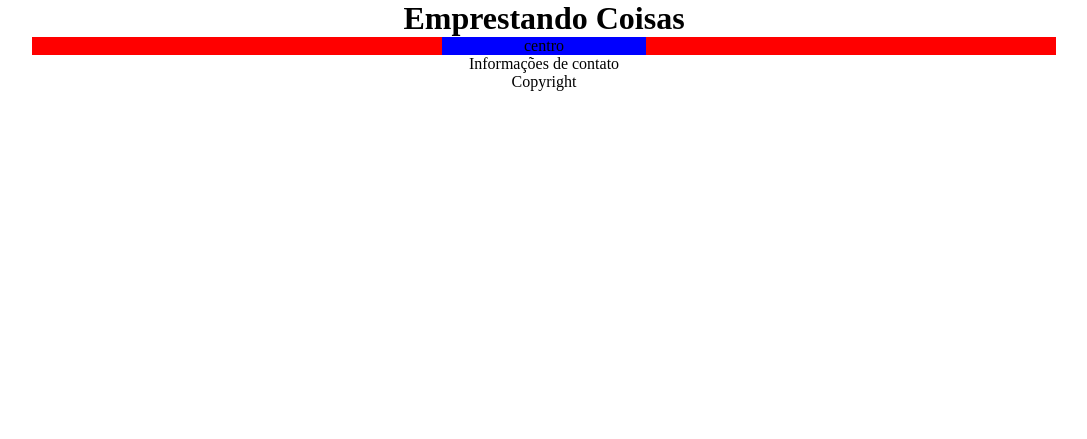
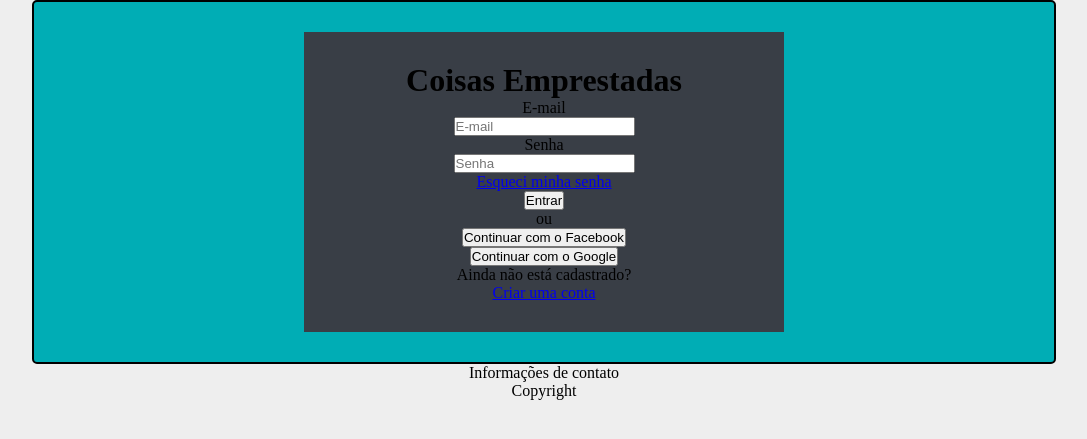
Before and after one commit to EduardoKayke/Projeto_Login_e_Cadastro, a PHP site: page / in a window 1280 px wide. Shown: the top 439 px of the page, without its empty margins (96-1183 px from the left). Run offline with PHP 8.4, Linux system fonts and the light colour scheme.

Commit message:
Página de login

```diff
--- a/css/index.css
+++ b/css/index.css
@@ -1,11 +1,12 @@
 .box-user {
-    background-color: red;
     width: 80%;
     height: 30%;
+    padding: 30px;
+    border: 2px black solid;
+    border-radius: 5px;
 }
 
 .box-login {
-    background-color: blue;
-    width: 20%;
-    height: 80%;
+    width: 50%;
+    height: 300px;
 }
--- a/css/style.css
+++ b/css/style.css
@@ -20,12 +20,30 @@ main {
 }
 
 /*Cores*/
+.bg-color-1 {
+    background-color: #EEEEEE;
+}
+
+.bg-color-2 {
+    background-color: #00ADB5;
+}
+
+.bg-color-3 {
+    background-color: #393E46;
+}
+
+.bg-color-4 {
+    background-color: #222831;
+}
 
 /*Alinhamentos*/
-.all-center-column {
-    display: flex;
-    flex-direction: column;
+.all-center {
     justify-content: center;
     align-items: center;
     text-align: center;
 }
+
+.column {
+    display: flex;
+    flex-direction: column;
+}
--- a/index.html
+++ b/index.html
@@ -12,16 +12,23 @@
         <link rel='stylesheet' type='text/css' href='css/style.css'>
         <script src='#' defer></script>
     </head>
-    <body class="all-center-column">
-        <header>
-        <!--Cabeçalho-->
-            <h1>Emprestando Coisas</h1>
-        </header>
-        <main class="all-center-column">
+    <body class="all-center column bg-color-1">
+        <main class="all-center column">
             <!--Conteúdo principal-->
-            <div class="box-user all-center-column">
-                <div class="box-login all-center-column">
-                    <p>centro</p>
+            <div class="box-user all-center column bg-color-2">
+                <div class="box-login all-center column bg-color-3">
+                    <h1>Coisas Emprestadas</h1>
+                    <label for="">E-mail</label>
+                    <input type="email" name="" id="" placeholder="E-mail">
+                    <label for="">Senha</label>
+                    <input type="password" name="" id="" placeholder="Senha">
+                    <a href="#">Esqueci minha senha</a>
+                    <button type="submit">Entrar</button>
+                    <p>ou</p>
+                    <button>Continuar com o Facebook</button>
+                    <button>Continuar com o Google</button>
+                    <p>Ainda não está cadastrado?</p>
+                    <a href="#">Criar uma conta</a>
                 </div>
             </div>
         </main>
```
